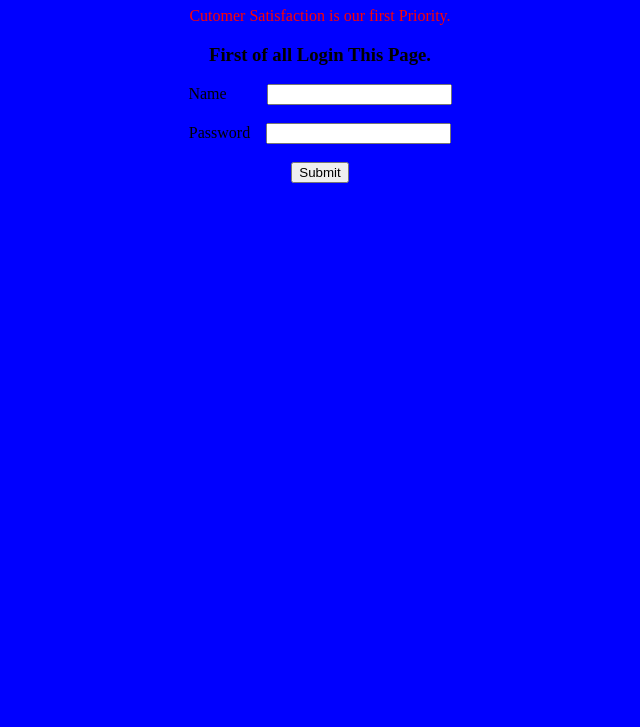
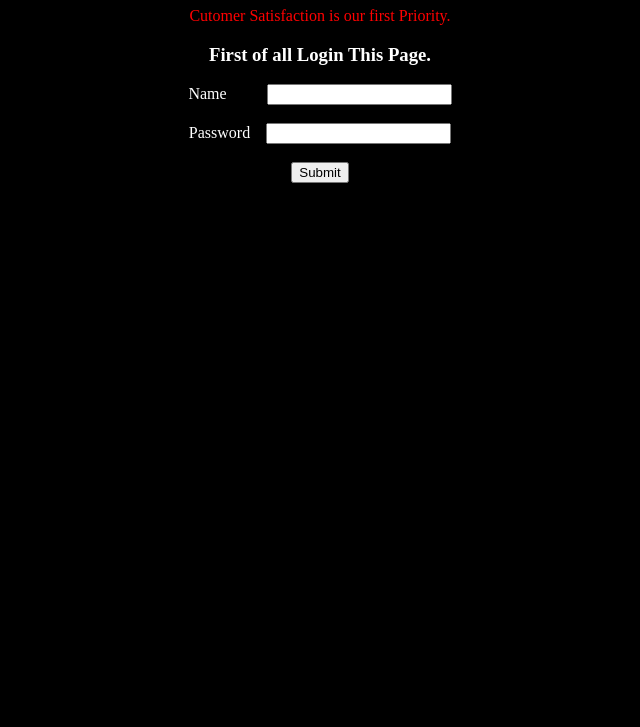
Before and after one commit to thenanosoft/test, a plain HTML site: page index.html in a window 1280 px wide. Shown: the part 73-800 px from the top of the page, without its empty margins (320-960 px from the left). Drawn offline with Linux system fonts and the light colour scheme.

Commit message:
background color update

```diff
--- a/stylesheet.css
+++ b/stylesheet.css
@@ -1,6 +1,8 @@
 body {
-    background-color: blue;
+    background-color: #000000;
     text-align: center;
+    color: white;
+
 }
 p {
     color: red;
```
